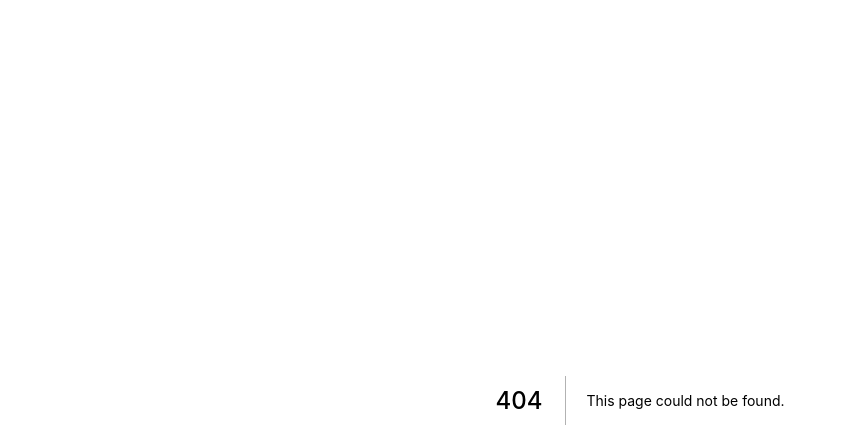
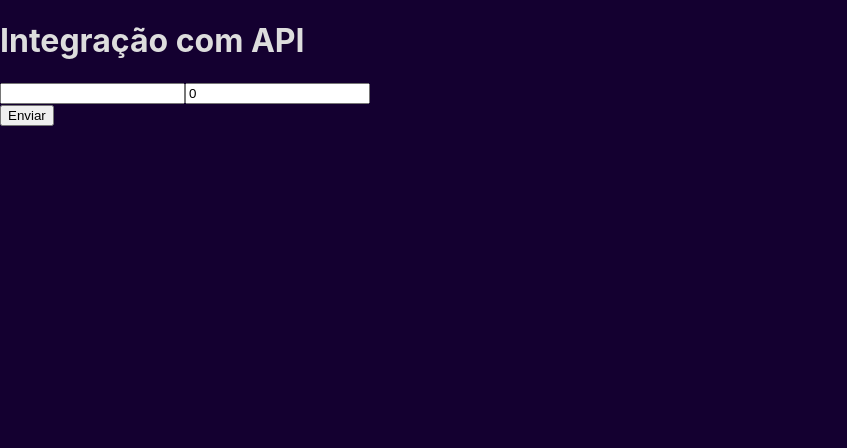
Before and after one commit to srgesio/next-basic, a Next.js app: page /form in a window 1280 px wide. Before the commit this address had no page. Shown: the top 448 px of the page, without its empty margins (0-847 px from the left). Built offline with nearby package versions, Linux system fonts and the light colour scheme.

Commit message:
integration with api

```diff
--- /dev/null
+++ b/src/pages/api/form.js
@@ -0,0 +1,12 @@
+const users = []
+
+export default function form(req, res){
+    if(req.method==='POST'){
+        const user = JSON.parse(req.body)
+        users.push(user)
+        res.status(200).send()
+    }else{
+        res.status(200).json(users)
+
+    }
+}
--- /dev/null
+++ b/src/pages/api/question/[id].js
@@ -0,0 +1,13 @@
+export default function question(req, res) {
+  if(req.method==='GET'){
+    const{id} = req.query
+    res.status(200).json({
+      id,
+      title: 'Qual é sua cor preferida?',
+      answers: ['Branca', 'Vermelha', 'Amarela', 'Verde']
+    })
+
+  }else{
+    res.status(405).send()
+  }
+}
--- /dev/null
+++ b/src/pages/form.jsx
@@ -0,0 +1,57 @@
+import { useEffect, useState } from "react"
+
+export default function Form(){
+    const [name, setName] = useState('')
+    const [age, setAge] = useState(0)
+    const [users, setUsers] = useState([])
+
+    async function handleSubmit(){
+        await fetch('/api/form',{
+            method: 'POST',
+            body: JSON.stringify({
+                name,
+                age
+            })
+        })
+
+        const result = await fetch('/api/form')
+        const allUsers = await result.json()
+
+        setUsers(allUsers)
+        setName('')
+        setAge(0)
+    }
+
+    function showUsers(){
+        return users.map((user,id)=>{
+            return <li key={id}>{user.name} tem {user.age} anos</li>
+        })
+    }
+    return (
+        <div>
+            <h1>Integração com API</h1>
+            <div>
+                <input
+                    type="text"
+                    value={name}
+                    onChange={e => setName(e.target.value)}
+                />
+                <input
+                    type="number"
+                    value={+age}
+                    onChange={e => setAge(+e.target.value)}
+                />
+            </div>
+            <div>
+                <button onClick={handleSubmit}>
+                    Enviar
+                </button>
+            </div>
+
+            <div>
+                {showUsers()}
+            </div>
+
+        </div>
+    )
+}
```
Also changed, not shown: src/pages/question.jsx (added, +33 -0 lines), src/pages/_app.jsx (renamed from src/pages/_app.js), src/pages/api/question.js (added), src/pages/index.jsx (renamed from src/pages/index.js).
